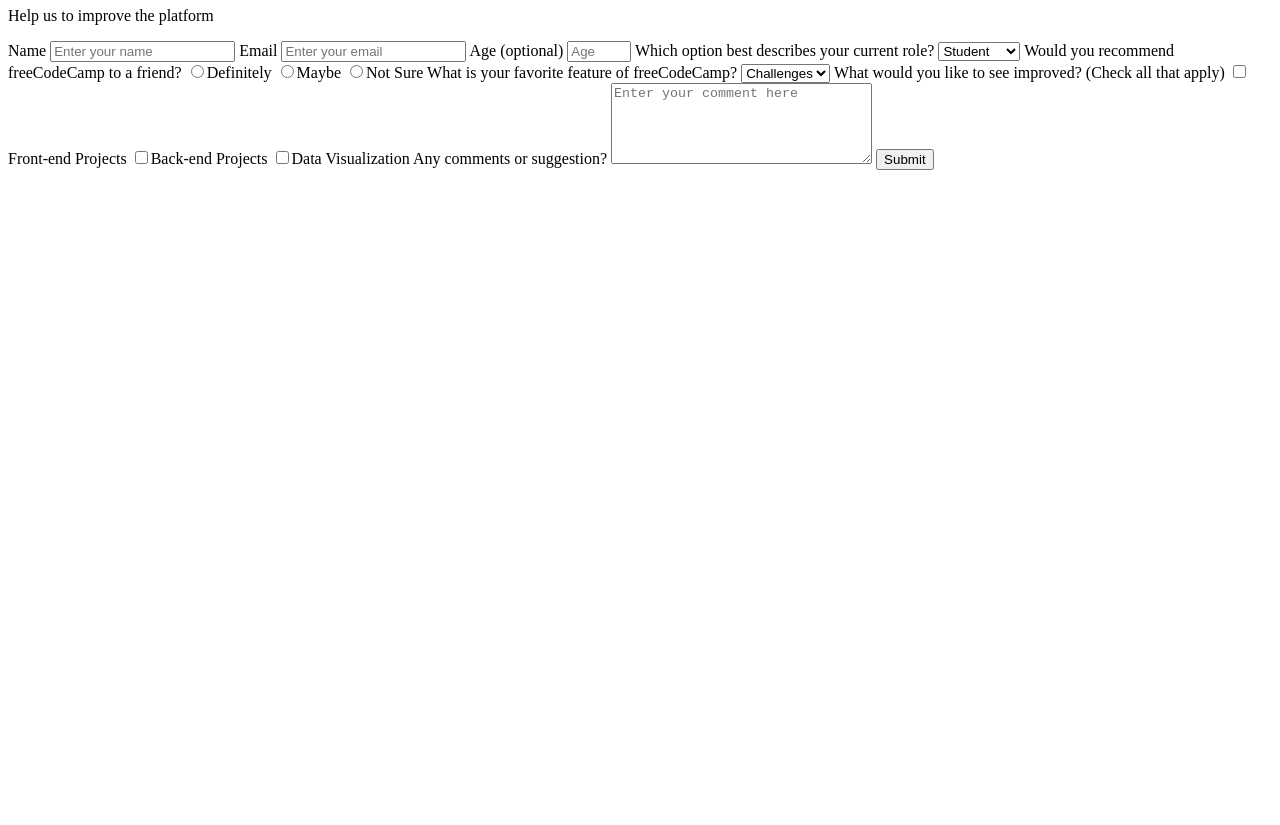
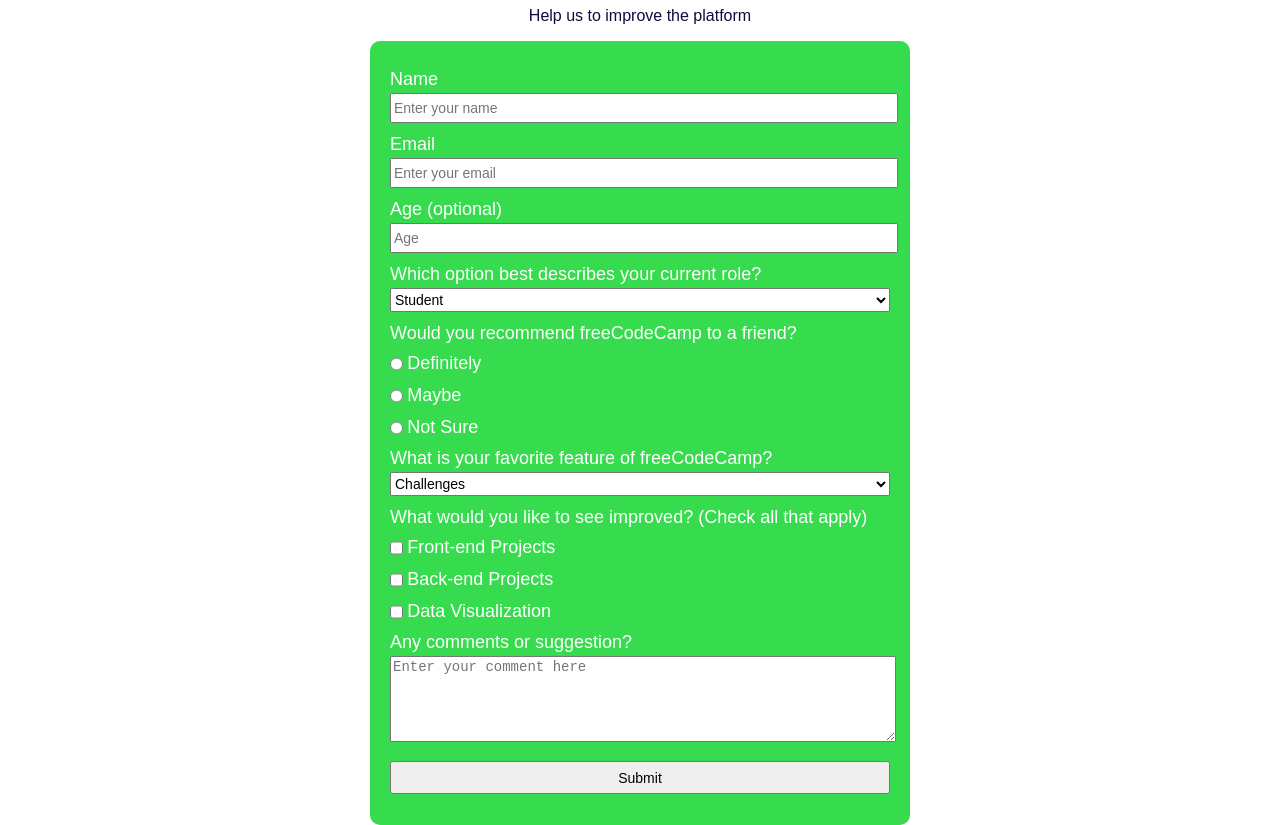
Before and after one commit to lKannaKamui/lKannaKamui.github.io, a plain HTML site: page survey-form.html in a window 1280 px wide. Shown: the part 73-898 px from the top of the page. Before the commit the page ends 800 px from the top, so only its background shows below. Drawn offline with Linux system fonts and the light colour scheme.

Commit message:
fix css file in survey form

```diff
--- a/survey-form.html
+++ b/survey-form.html
@@ -2,10 +2,12 @@
 
 <html lan="en">
 <head>
+
   <meta name="viewport" content="width=device-width, initial-scale=1.0">
   <meta charset="UTF-8"/>
-  <link real="stylesheet" href="css/styles-survey.css"/>
-  <title>Survey Form</title>
+
+  <title>Survey Forms</title>
+  <link rel="stylesheet" href="css/styles-form.css"/>
 </head>
 
 <body>
```
Also changed, not shown: css/styles-form.css (renamed from css/styles-survey.css).
